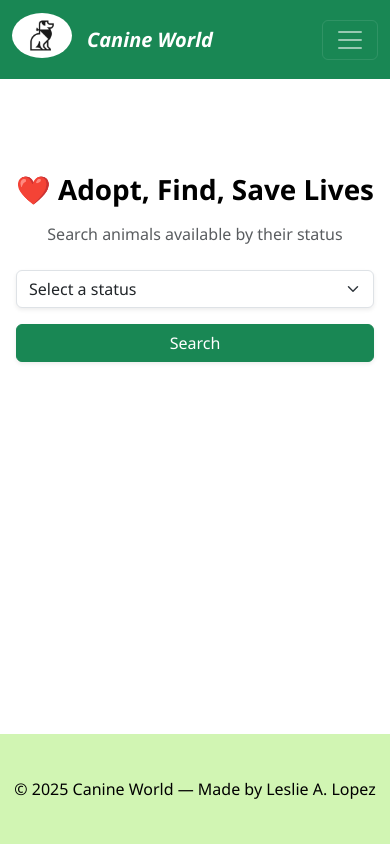
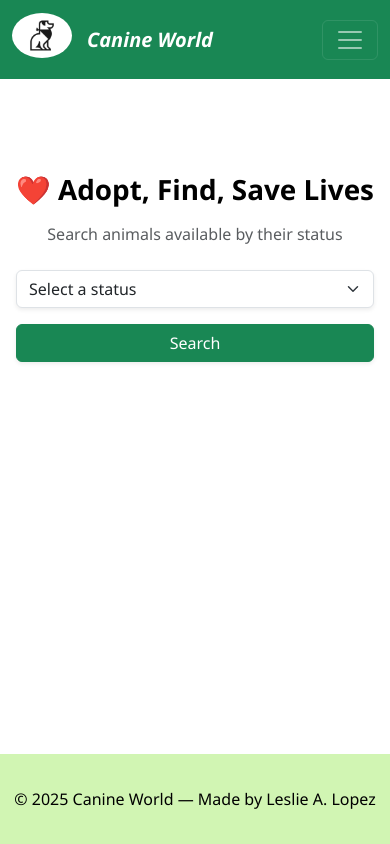
Before and after one commit to Leslie589/Canine-World, a React (Create React App) app: page /adoption in a window 390 px wide. Built offline with nearby package versions, Linux system fonts and the light colour scheme.

Commit message:
Actualizado

```diff
--- a/src/styles.css
+++ b/src/styles.css
@@ -279,7 +279,7 @@ html, body, #root {
   }
 
   .footer {
-    height:110px;
+    height:90px;
     padding: 20px 10px;
   }
 
```
